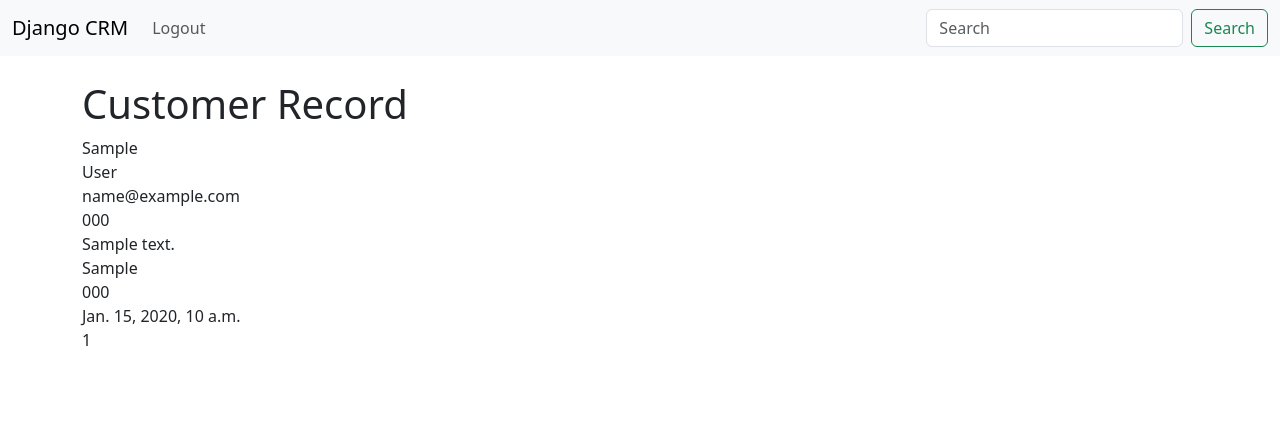
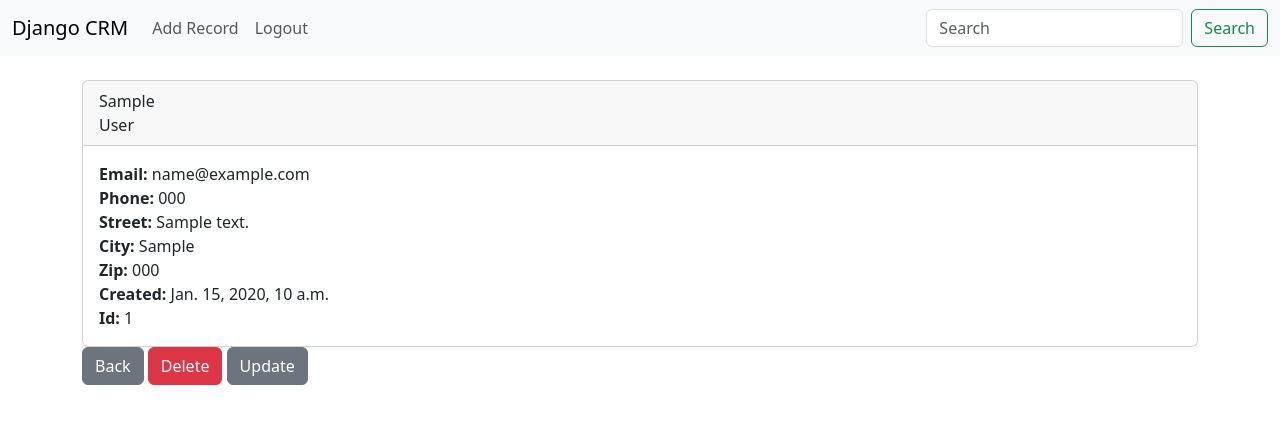
Before and after one commit to KweeTang/Django-CRM, a Django app: page /record/1 in a window 1280 px wide. Shown: the top 424 px of the page. Run offline with Django 4.2, Linux system fonts and the light colour scheme; a user stored in the database is signed in; tables that the repository leaves empty hold one stand-in row (values such as "Sample post").

Commit message:
Final Project

```diff
--- a/website/templates/navbar.html
+++ b/website/templates/navbar.html
@@ -8,6 +8,11 @@
         <ul class="navbar-nav me-auto mb-2 mb-lg-0">
 
           {% if user.is_authenticated %}
+
+          <li class="nav-item">
+            <a class="nav-link" aria-current="page" href="{% url 'add_record' %}"> Add Record </a>
+          </li>
+
 
           <li class="nav-item">
             <a class="nav-link" aria-current="page" href="{% url 'logout' %}"> Logout </a>
--- a/website/templates/record.html
+++ b/website/templates/record.html
@@ -2,17 +2,24 @@
 
 {% block content %}
 
-<h1> Customer Record </h1>
-
-{{customer_record.first_name}} <br/>
-{{customer_record.last_name}} <br/>
-{{customer_record.email}} <br/>
-{{customer_record.phone}}<br/>
-{{customer_record.address}}<br/>
-{{customer_record.city}}<br/>
-{{customer_record.zipcode}}<br/>
-{{customer_record.created_at}}<br/>
-{{customer_record.id}}</a><br/>
-
-
+<div class="card">
+    <div class="card-header">
+        {{customer_record.first_name}} <br/>
+        {{customer_record.last_name}} <br/>
+    </div>
+    <div class="card-body">
+      <p class="card-text">
+        <strong>Email: </strong>{{customer_record.email}} <br/>
+        <strong>Phone: </strong>{{customer_record.phone}}<br/>
+        <strong>Street: </strong>{{customer_record.address}}<br/>
+        <strong>City: </strong>{{customer_record.city}}<br/>
+        <strong>Zip: </strong>{{customer_record.zipcode}}<br/>
+        <strong>Created: </strong>{{customer_record.created_at}}<br/>
+        <strong>Id: </strong>{{customer_record.id}}</a><br/>
+      </p>
+    </div>
+</div>
+    <a href="{% url 'home' %}" class="btn btn-secondary">Back</a>
+    <a href="{% url 'delete_record' customer_record.id %}" class="btn btn-danger">Delete</a>
+    <a href="{% url 'update_record' customer_record.id %}" class="btn btn-secondary">Update</a>
 {% endblock %}
--- a/website/templates/register.html
+++ b/website/templates/register.html
@@ -7,7 +7,7 @@
     <h1>Register</h1>
     <br/>
 
-    <form method="POST" action="">
+    <form method="POST" action="{% url 'home' %}">
         {% csrf_token %}
         {% if form.errors %}
                 <div class="alert alert-warning alert-dismissible fade show" role="alert">
--- a/website/urls.py
+++ b/website/urls.py
@@ -7,4 +7,7 @@
     path("logout/", views.logout_user, name='logout'),
     path("register/", views.register_user, name='register'),
     path("record/<int:pk>", views.customer_record, name='record'),
+    path("delete_record/<int:pk>", views.delete_record, name='delete_record'),
+    path("add_record/", views.add_record, name='add_record'),
+    path("update_record/<int:pk>", views.update_record, name='update_record'),
 ]
--- a/website/views.py
+++ b/website/views.py
@@ -1,7 +1,7 @@
 from django.shortcuts import render, redirect
 from django.contrib.auth import authenticate, login, logout
 from django.contrib import messages
-from .forms import SignUpForm
+from .forms import SignUpForm, AddRecordForm
 from .models import Record
 
 def home(request):
@@ -58,3 +58,43 @@
     else:
         messages.success(request, "You must be logged in to view that page!")
         return redirect('home')
+
+def delete_record(request, pk):
+    if request.user.is_authenticated:
+        # Look up records
+        delete_it = Record.objects.get(id=pk)
+        delete_it.delete()
+        messages.success (request, "Record Deleted Successfully")
+        return redirect ('home')
+    else:
+        messages.success(request, "You must be logged in to view that page!")
+        return redirect('home')
+
+def add_record(request):
+    if request.user.is_authenticated:
+        if request.method == "POST":
+            form = AddRecordForm(request.POST)
+            if form.is_valid():
+                form.save()
+                messages.success(request, "You Have Successfully Added Record")
+                return redirect('home')
+        else:
+            form = AddRecordForm()
+            return render(request, 'add_record.html', {'form':form})
+    else:
+        messages.success(request, "You must be logged in to view that page!")
+        return redirect('home')
+
+def update_record(request, pk):
+    if request.user.is_authenticated:
+        # Look up current record
+        current_record = Record.objects.get(id=pk)
+        form = AddRecordForm(request.POST or None, instance=current_record)
+        if form.is_valid():
+            form.save()
+            messages.success (request, "Record Updated Successfully")
+            return redirect ('home')
+        return render(request, 'update_record.html', {'form':form})
+    else:
+        messages.success(request, "You must be logged in to view that page!")
+        return redirect('home')
```
Also changed, not shown: website/templates/add_record.html (added, +19 -0 lines), website/templates/update_record.html (added, +19 -0 lines).
